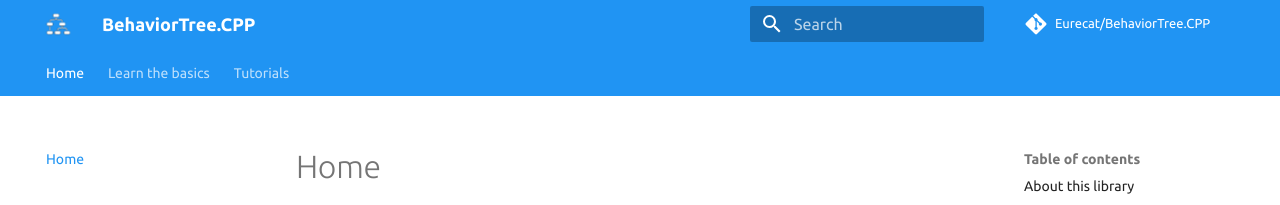
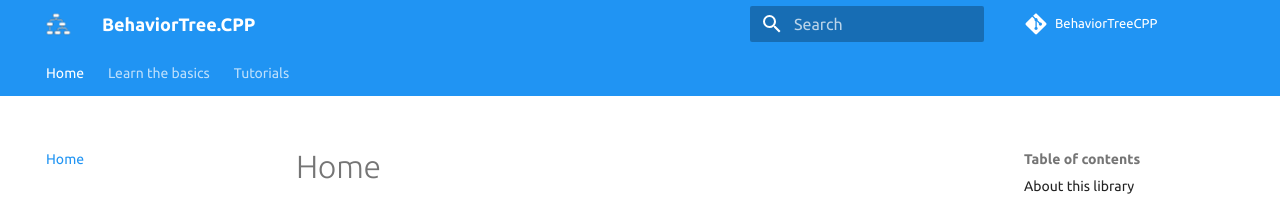
Before and after one commit to BehaviorTree/BehaviorTree.CPP, an MkDocs documentation site: the page built from docs/index.md, in a window 1280 px wide. Shown: the top 205 px of the page. Built offline with MkDocs 1.6.1 and Material for MkDocs 9.7.7, drawn with Linux system fonts in a browser that asks for light colours; comment, search, counter and statistics services are not loaded; old or Windows-style settings are respelled for this version of MkDocs.

Commit message:
Update mkdocs.yml

```diff
--- a/mkdocs.yml
+++ b/mkdocs.yml
@@ -17,8 +17,8 @@ theme:
     text: Ubuntu
     code: Roboto Mono
 
-repo_name: 'Eurecat/BehaviorTree.CPP'
-repo_url: 'https://github.com/Eurecat/BehaviorTree.CPP'
+repo_name: 'BehaviorTreeCPP'
+repo_url: 'https://github.com/BehaviorTree/BehaviorTreeCPP'
 
 markdown_extensions:
   - admonition
@@ -34,7 +34,7 @@ pages:
        - Introduction:      BT_basics.md
        - Sequence Nodes:    SequenceNode.md
        - Fallback Nodes:    FallbackNode.md
-       - Decorators Nodes: DecoratorNode.md
+       - Decorators Nodes:  DecoratorNode.md
     - Tutorials:
        - Getting started:         getting_started.md
        - Create a Tree:           tutorial_A_create_trees.md
```
